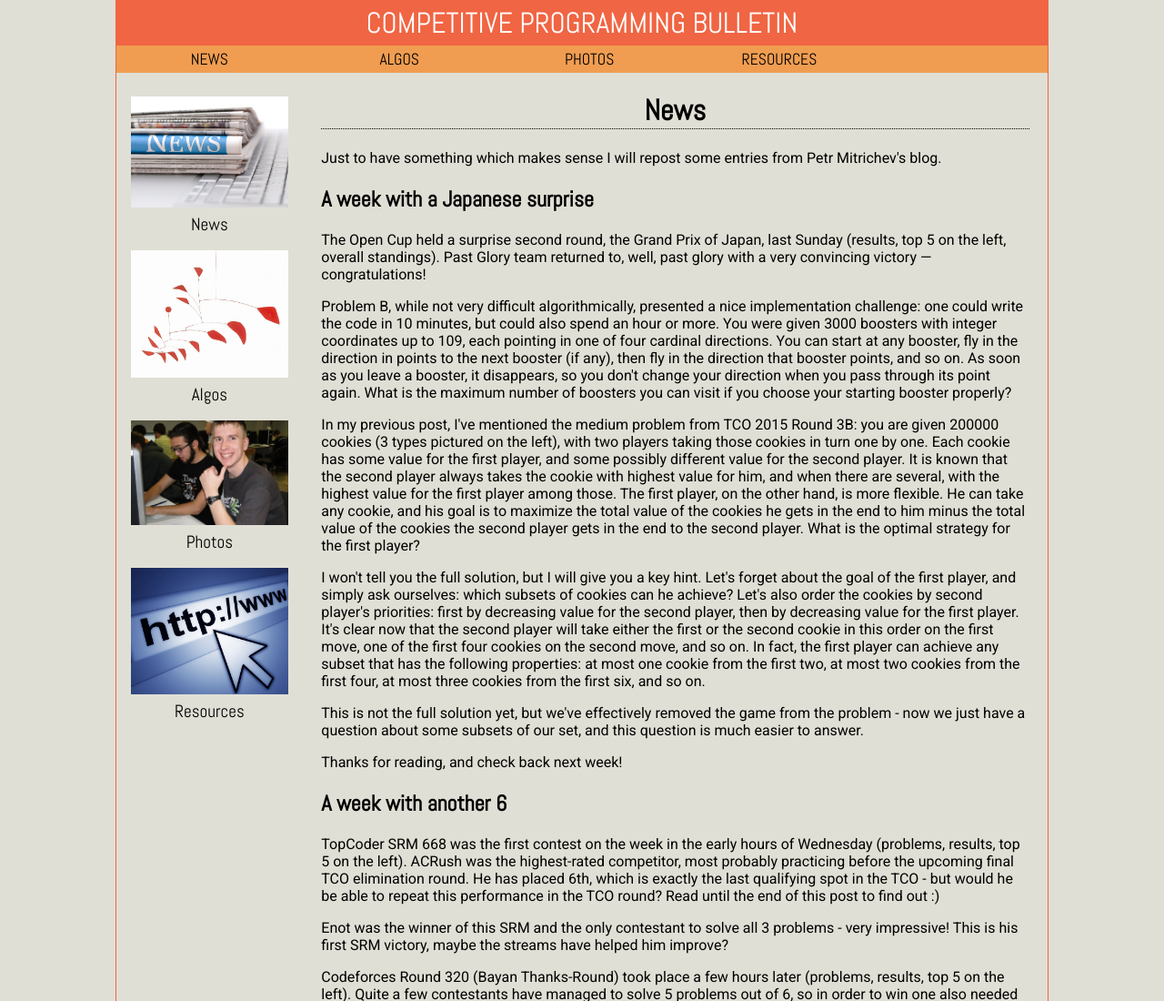
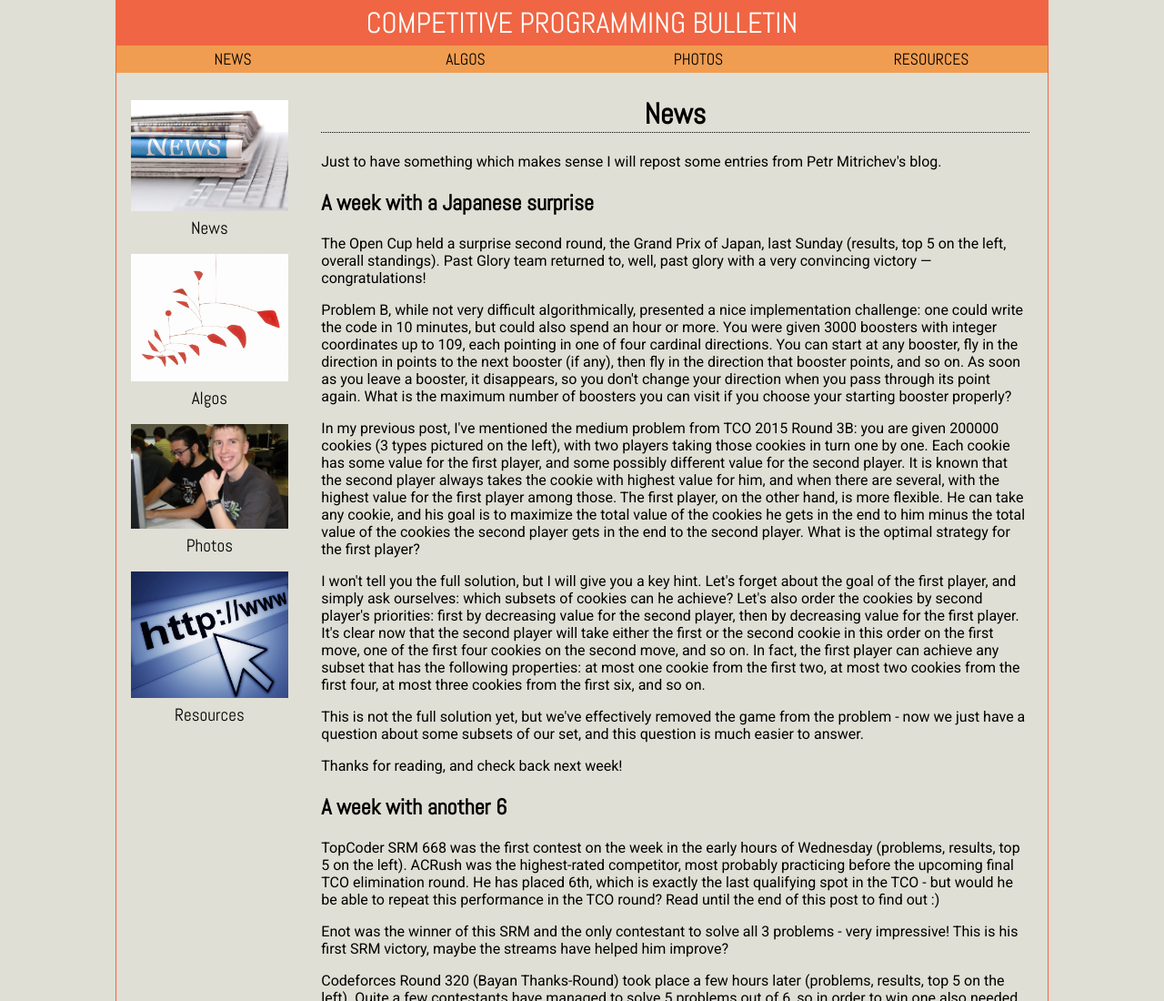
Before and after one commit to kborozdin/kborozdin.github.io, a plain HTML site: page index.html in a window 1280 px wide. Shown: the top 1100 px of the page at 91% size. Drawn offline with Linux system fonts and the light colour scheme.

Commit message:
Fixed width of top menu elements

```diff
--- a/style.css
+++ b/style.css
@@ -39,10 +39,12 @@ ul.top_menu {
 	padding: 0;
 }
 ul.top_menu > li {
+	display: block;
+	float: left;
 	margin: 0;
 	padding: 0;
 	text-align: center;
-	width: 20%;
+	width: 25%;
 }
 ul.top_menu > li > a {
 	display: block;
@@ -128,7 +130,7 @@ div.footer {
 	}
 	ul.top_menu > li {
 		width: 100%;
-		display: block;
+		float: none;
 	}
 	ul.top_menu {
 		font-size: 100%;
```
